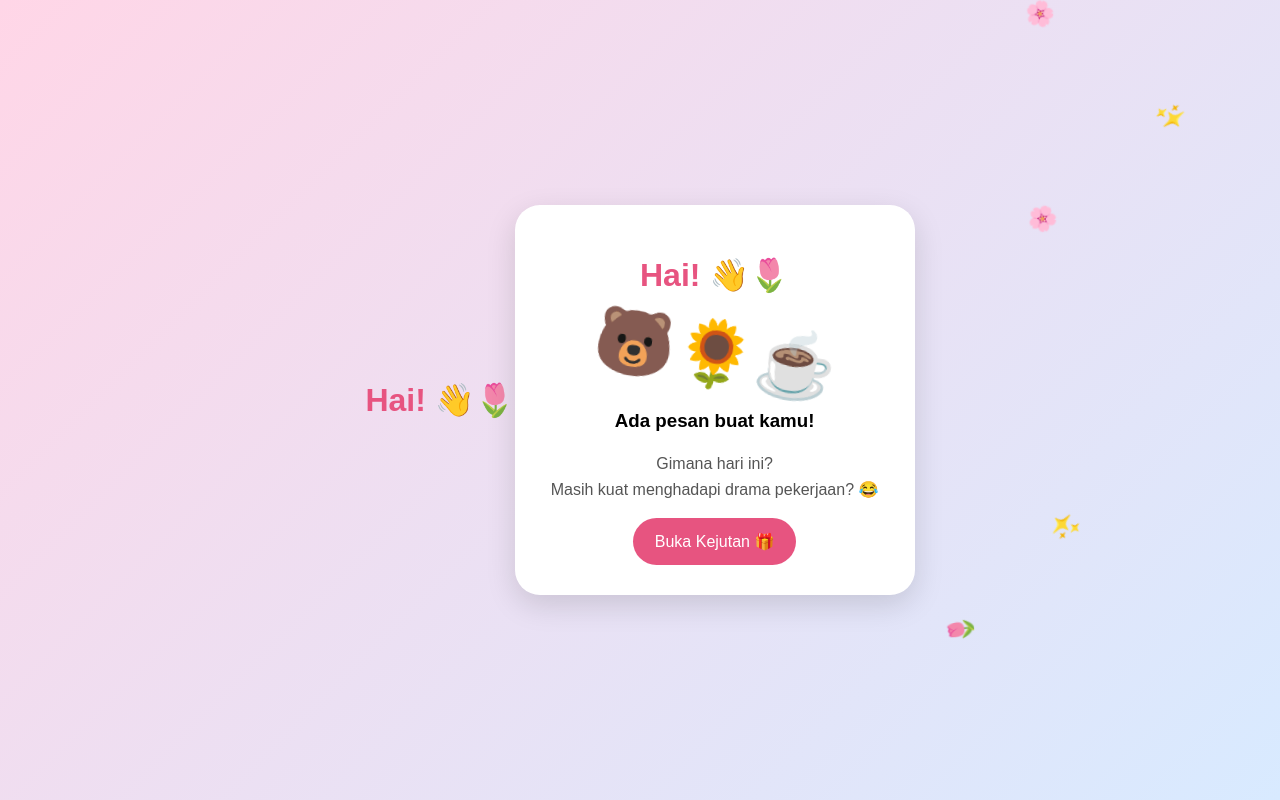
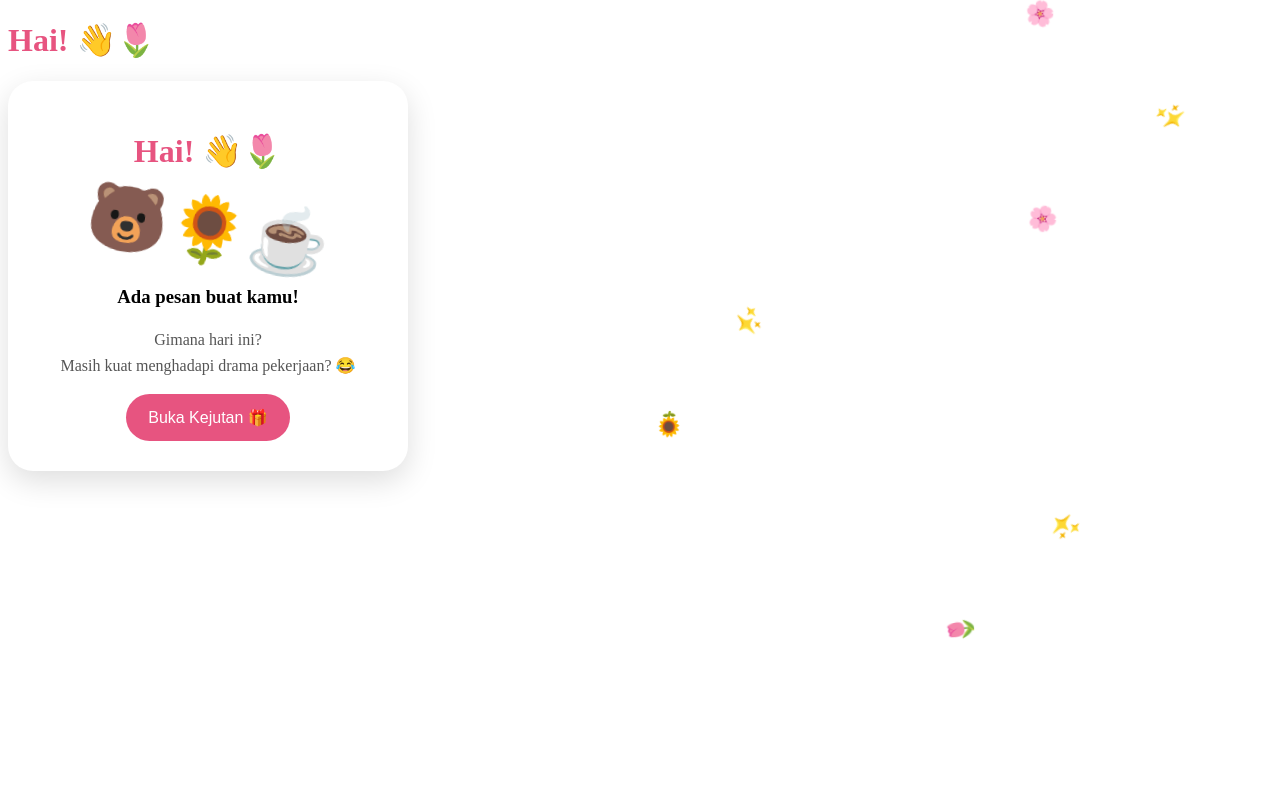
Before and after one commit to alexbizer-bit/little-surprise-27, a plain HTML site: page index.html in a window 1280 px wide. Drawn offline with Linux system fonts and the light colour scheme.

Commit message:
Update index.html

```diff
--- a/index.html
+++ b/index.html
@@ -12,14 +12,19 @@
 }
 
 body {
+  body {
   margin: 0;
   min-height: 100vh;
   display: flex;
   justify-content: center;
-  align-items: center;
+  align-items: flex-start;
+  padding: 40px 0;
+  box-sizing: border-box;
   font-family: Arial, sans-serif;
   background: linear-gradient(135deg, #ffd6e7, #d8eaff);
-  overflow: hidden;
+  overflow-x: hidden;
+  overflow-y: auto;
+}
 }
 
 .kartu {
```
